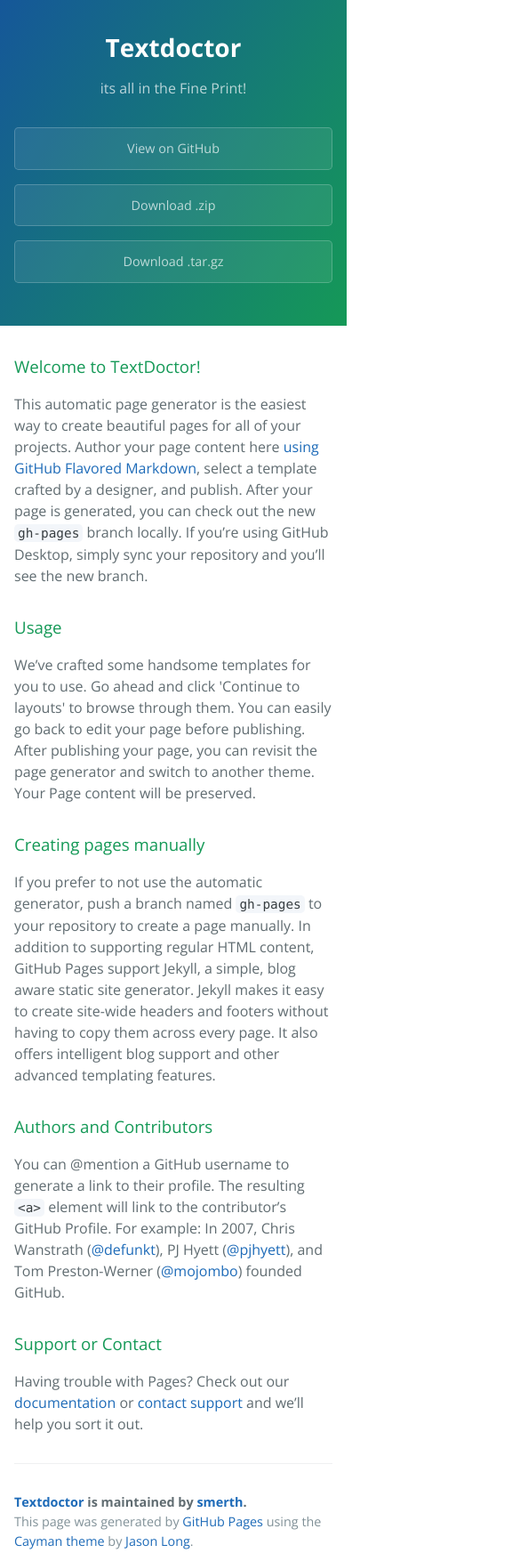
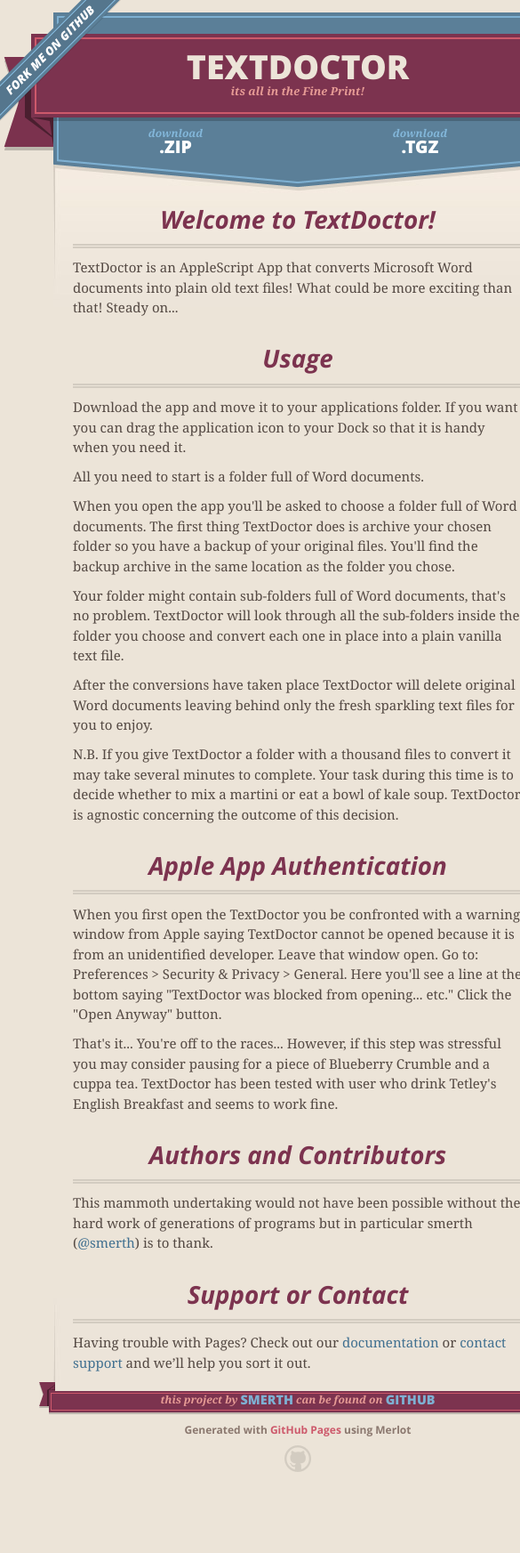
Before and after one commit to smerth/TextDoctor, a plain HTML site: page index.html in a window 390 px wide. Shown: the top 1745 px of the page at 89% size, 585 px wide, since content can reach past the window. After the commit the page ends 1694 px from the top, so only its background shows below. Drawn offline with nearby package versions, Linux system fonts and the light colour scheme.

```diff
--- a/index.html
+++ b/index.html
@@ -1,56 +1,102 @@
 <!DOCTYPE html>
-<html lang="en-us">
+<html>
   <head>
-    <meta charset="UTF-8">
+    <meta charset='utf-8'>
+    <meta http-equiv="X-UA-Compatible" content="chrome=1">
+    <meta name="viewport" content="width=640">
+
+    <link rel="stylesheet" href="stylesheets/core.css" media="screen">
+    <link rel="stylesheet" href="stylesheets/mobile.css" media="handheld, only screen and (max-device-width:640px)">
+    <link rel="stylesheet" href="stylesheets/github-light.css">
+
+    <script type="text/javascript" src="javascripts/modernizr.js"></script>
+    <script type="text/javascript" src="https://ajax.googleapis.com/ajax/libs/jquery/1.7.1/jquery.min.js"></script>
+    <script type="text/javascript" src="javascripts/headsmart.min.js"></script>
+    <script type="text/javascript">
+      $(document).ready(function () {
+        $('#main_content').headsmart()
+      })
+    </script>
     <title>Textdoctor by smerth</title>
-    <meta name="viewport" content="width=device-width, initial-scale=1">
-    <link rel="stylesheet" type="text/css" href="stylesheets/normalize.css" media="screen">
-    <link href='https://fonts.googleapis.com/css?family=Open+Sans:400,700' rel='stylesheet' type='text/css'>
-    <link rel="stylesheet" type="text/css" href="stylesheets/stylesheet.css" media="screen">
-    <link rel="stylesheet" type="text/css" href="stylesheets/github-light.css" media="screen">
   </head>
+
   <body>
-    <section class="page-header">
-      <h1 class="project-name">Textdoctor</h1>
-      <h2 class="project-tagline">its all in the Fine Print!</h2>
-      <a href="https://github.com/smerth/TextDoctor" class="btn">View on GitHub</a>
-      <a href="https://github.com/smerth/TextDoctor/zipball/master" class="btn">Download .zip</a>
-      <a href="https://github.com/smerth/TextDoctor/tarball/master" class="btn">Download .tar.gz</a>
-    </section>
+    <a id="forkme_banner" href="https://github.com/smerth/TextDoctor">View on GitHub</a>
+    <div class="shell">
 
-    <section class="main-content">
-      <h3>
+      <header>
+        <span class="ribbon-outer">
+          <span class="ribbon-inner">
+            <h1>Textdoctor</h1>
+            <h2>its all in the Fine Print!</h2>
+          </span>
+          <span class="left-tail"></span>
+          <span class="right-tail"></span>
+        </span>
+      </header>
+
+      <section id="downloads">
+        <span class="inner">
+          <a href="https://github.com/smerth/TextDoctor/zipball/master" class="zip"><em>download</em> .ZIP</a><a href="https://github.com/smerth/TextDoctor/tarball/master" class="tgz"><em>download</em> .TGZ</a>
+        </span>
+      </section>
+
+
+      <span class="banner-fix"></span>
+
+
+      <section id="main_content">
+        <h3>
 <a id="welcome-to-textdoctor" class="anchor" href="#welcome-to-textdoctor" aria-hidden="true"><span aria-hidden="true" class="octicon octicon-link"></span></a>Welcome to TextDoctor!</h3>
 
-<p>This automatic page generator is the easiest way to create beautiful pages for all of your projects. Author your page content here <a href="https://guides.github.com/features/mastering-markdown/">using GitHub Flavored Markdown</a>, select a template crafted by a designer, and publish. After your page is generated, you can check out the new <code>gh-pages</code> branch locally. If you’re using GitHub Desktop, simply sync your repository and you’ll see the new branch.</p>
+<p>TextDoctor is an AppleScript App that converts Microsoft Word documents into plain old text files!  What could be more exciting than that!  Steady on...</p>
 
 <h3>
 <a id="usage" class="anchor" href="#usage" aria-hidden="true"><span aria-hidden="true" class="octicon octicon-link"></span></a>Usage</h3>
 
-<p>We’ve crafted some handsome templates for you to use. Go ahead and click 'Continue to layouts' to browse through them. You can easily go back to edit your page before publishing. After publishing your page, you can revisit the page generator and switch to another theme. Your Page content will be preserved.</p>
+<p>Download the app and move it to your applications folder.  If you want you can drag the application icon to your Dock so that it is handy when you need it. </p>
+
+<p>All you need to start is a folder full of Word documents.  </p>
+
+<p>When you open the app you'll be asked to choose a folder full of Word documents.  The first thing TextDoctor does is archive your chosen folder so you have a backup of your original files.  You'll find the backup archive in the same location as the folder you chose.</p>
+
+<p>Your folder might contain sub-folders full of Word documents, that's no problem.  TextDoctor will look through all the sub-folders inside the folder you choose and convert each one in place into a plain vanilla text file.</p>
+
+<p>After the conversions have taken place TextDoctor will delete original Word documents leaving behind only the fresh sparkling text files for you to enjoy.</p>
+
+<p>N.B. If you give TextDoctor a folder with a thousand files to convert it may take several minutes to complete. Your task during this time is to decide whether to mix a martini or eat a bowl of kale soup.  TextDoctor is agnostic concerning the outcome of this decision.</p>
 
 <h3>
-<a id="creating-pages-manually" class="anchor" href="#creating-pages-manually" aria-hidden="true"><span aria-hidden="true" class="octicon octicon-link"></span></a>Creating pages manually</h3>
+<a id="apple-app-authentication" class="anchor" href="#apple-app-authentication" aria-hidden="true"><span aria-hidden="true" class="octicon octicon-link"></span></a>Apple App Authentication</h3>
 
-<p>If you prefer to not use the automatic generator, push a branch named <code>gh-pages</code> to your repository to create a page manually. In addition to supporting regular HTML content, GitHub Pages support Jekyll, a simple, blog aware static site generator. Jekyll makes it easy to create site-wide headers and footers without having to copy them across every page. It also offers intelligent blog support and other advanced templating features.</p>
+<p>When you first open the TextDoctor you be confronted with a warning window from Apple saying TextDoctor cannot be opened because it is from an unidentified developer.  Leave that window open.  Go to: Preferences &gt; Security &amp; Privacy &gt; General.  Here you'll see a line at the bottom saying "TextDoctor was blocked from opening... etc."  Click the "Open Anyway" button.</p>
+
+<p>That's it... You're off to the races...  However, if this step was stressful you may consider pausing for a piece of Blueberry Crumble and a cuppa tea.  TextDoctor has been tested with user who drink Tetley's English Breakfast and seems to work fine. </p>
 
 <h3>
 <a id="authors-and-contributors" class="anchor" href="#authors-and-contributors" aria-hidden="true"><span aria-hidden="true" class="octicon octicon-link"></span></a>Authors and Contributors</h3>
 
-<p>You can @mention a GitHub username to generate a link to their profile. The resulting <code>&lt;a&gt;</code> element will link to the contributor’s GitHub Profile. For example: In 2007, Chris Wanstrath (<a href="https://github.com/defunkt" class="user-mention">@defunkt</a>), PJ Hyett (<a href="https://github.com/pjhyett" class="user-mention">@pjhyett</a>), and Tom Preston-Werner (<a href="https://github.com/mojombo" class="user-mention">@mojombo</a>) founded GitHub.</p>
+<p>This mammoth undertaking would not have been possible without the hard work of generations of programs but in particular smerth (<a href="https://github.com/smerth" class="user-mention">@smerth</a>) is to thank.</p>
 
 <h3>
 <a id="support-or-contact" class="anchor" href="#support-or-contact" aria-hidden="true"><span aria-hidden="true" class="octicon octicon-link"></span></a>Support or Contact</h3>
 
 <p>Having trouble with Pages? Check out our <a href="https://help.github.com/pages">documentation</a> or <a href="https://github.com/contact">contact support</a> and we’ll help you sort it out.</p>
+      </section>
 
-      <footer class="site-footer">
-        <span class="site-footer-owner"><a href="https://github.com/smerth/TextDoctor">Textdoctor</a> is maintained by <a href="https://github.com/smerth">smerth</a>.</span>
-
-        <span class="site-footer-credits">This page was generated by <a href="https://pages.github.com">GitHub Pages</a> using the <a href="https://github.com/jasonlong/cayman-theme">Cayman theme</a> by <a href="https://twitter.com/jasonlong">Jason Long</a>.</span>
+      <footer>
+        <span class="ribbon-outer">
+          <span class="ribbon-inner">
+            <p>this project by <a href="https://github.com/smerth">smerth</a> can be found on <a href="https://github.com/smerth/TextDoctor">GitHub</a></p>
+          </span>
+          <span class="left-tail"></span>
+          <span class="right-tail"></span>
+        </span>
+        <p>Generated with <a href="https://pages.github.com">GitHub Pages</a> using Merlot</p>
+        <span class="octocat"></span>
       </footer>
 
-    </section>
+    </div>
 
 
   </body>
```
Also changed, not shown: params.json (+1 -1 lines).
